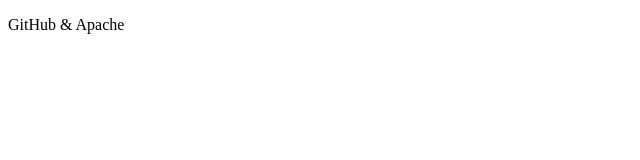
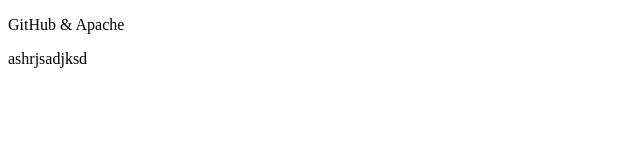
Before and after one commit to austinkindred/apache, a plain HTML site: page index.html in a window 1280 px wide. Shown: the full height of the page, 0-640 px from the left. Drawn offline with Linux system fonts and the light colour scheme.

Commit message:
Update index.html

```diff
--- a/index.html
+++ b/index.html
@@ -5,5 +5,6 @@
   </head>
   <body>
     <p>GitHub & Apache</p>
+    <p>ashrjsadjksd</p>
   </body>
 </html>
```
